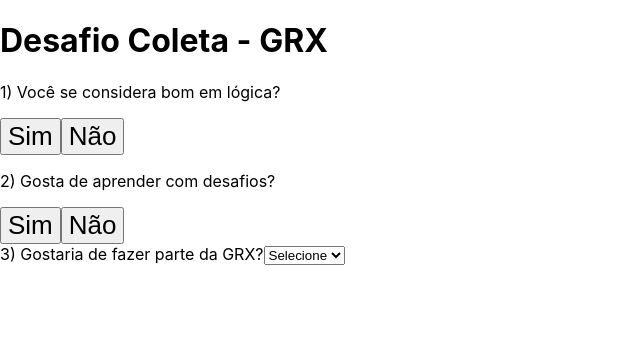
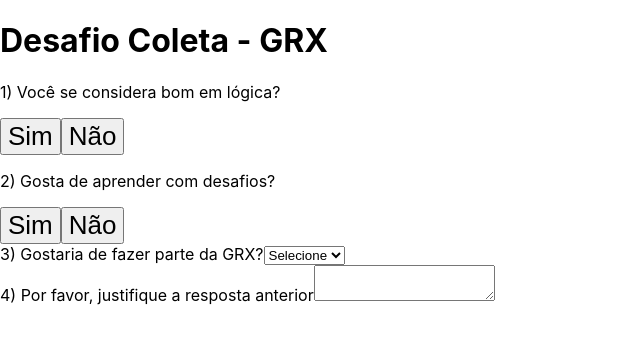
Before and after one commit to muriloommaia/grx-challenge, a React (Vite) app in the folder front-end/: page / in a window 1280 px wide. Shown: the top 344 px of the page, without its empty margins (0-640 px from the left). Built offline with nearby package versions, Linux system fonts and the light colour scheme.

Commit message:
feat: create text area

```diff
--- /dev/null
+++ b/front-end/src/components/molecules/TextArea.tsx
@@ -0,0 +1,32 @@
+import React, { ReactNode, useState } from 'react'
+import { useDispatch } from 'react-redux'
+import { setAnswer } from '../../redux/slices'
+
+type props = {
+  children: ReactNode,
+  numberAnswer: number,
+  max: number,
+  min: number
+}
+
+export default function TextArea({ children, numberAnswer: question, max, min }: props) {
+  const [value, setValue] = useState('')
+  const dispatch = useDispatch()
+
+  const handleChange = (e: React.ChangeEvent<HTMLTextAreaElement>): void => {
+    setValue(e.currentTarget.value)
+    if (e.currentTarget.value.length >= min && e.currentTarget.value.length <= max) {
+      dispatch(setAnswer({ question, answer: e.currentTarget.value }))
+    } else {
+      dispatch(setAnswer({ question, answer: false }))
+    }
+  }
+  return (
+    <div>
+      <label htmlFor='textarea'>
+        {children}
+      </label>
+      <textarea id='textarea' maxLength={max} minLength={min} value={value} onChange={handleChange} />
+    </div>
+  )
+}
--- a/front-end/src/components/organisms/Forms.tsx
+++ b/front-end/src/components/organisms/Forms.tsx
@@ -1,6 +1,7 @@
 import { selectOptions } from '../../consts'
 import AnswerButton from '../molecules/AnswerButton'
 import SelectInput from '../molecules/SelectInput'
+import TextArea from '../molecules/TextArea'
 
 export default function Forms() {
   return (
@@ -14,6 +15,9 @@
       <SelectInput numberAnswer={3} options={selectOptions}>
         3) Gostaria de fazer parte da GRX?
       </SelectInput>
+      <TextArea numberAnswer={4} max={200} min={15}>
+        4) Por favor, justifique a resposta anterior
+      </TextArea>
     </div>
   )
 }
```
